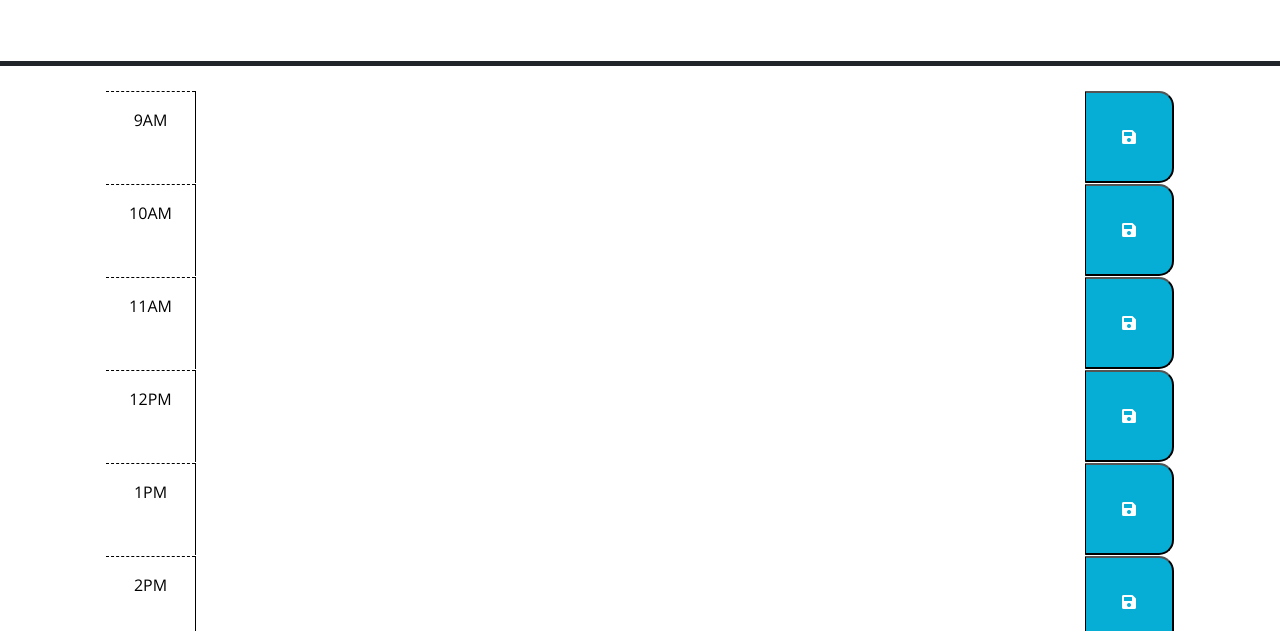
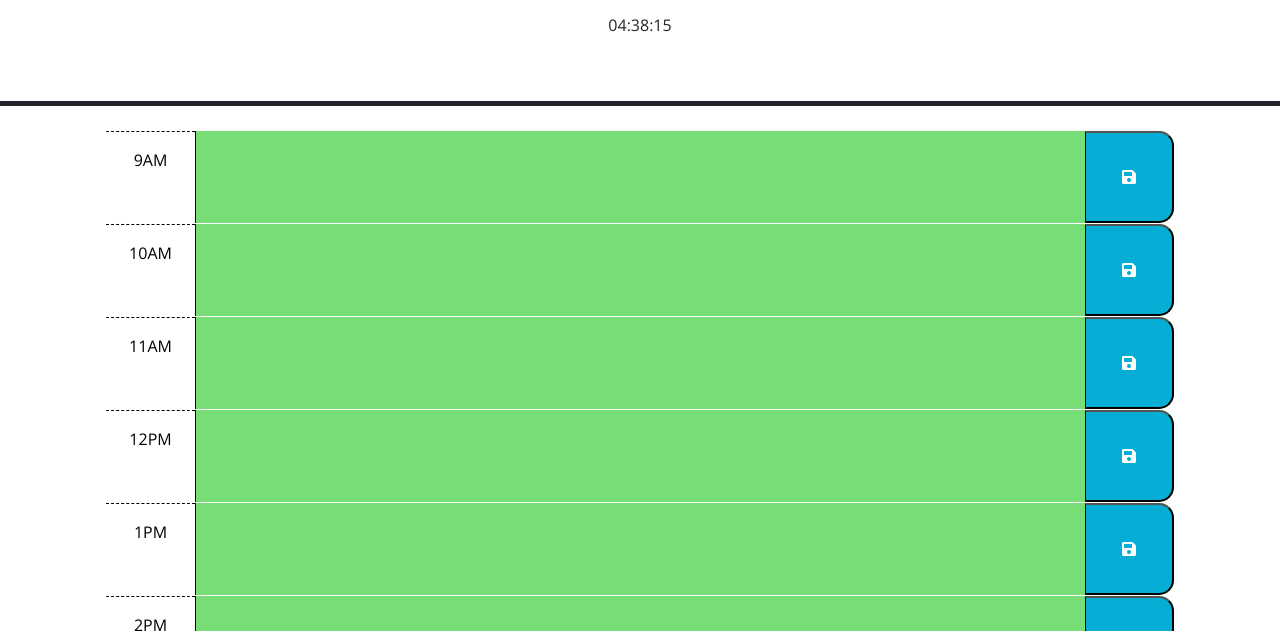
Before and after one commit to vladesovc/Event-Planner-Basic, a plain HTML site: page Develop/index.html in a window 1280 px wide. Shown: the part 166-797 px from the top of the page. Drawn offline with nearby package versions, Linux system fonts and the light colour scheme; files that its build step writes are made by us from their sources.

Commit message:
relinked becasue I took javascript and css out of assets folder

```diff
--- a/Develop/index.html
+++ b/Develop/index.html
@@ -9,7 +9,7 @@
   <link rel="stylesheet" href="https://use.fontawesome.com/releases/v5.8.1/css/all.css"
     integrity="sha384-50oBUHEmvpQ+1lW4y57PTFmhCaXp0ML5d60M1M7uH2+nqUivzIebhndOJK28anvf" crossorigin="anonymous" />
   <link href="https://fonts.googleapis.com/css?family=Open+Sans&display=swap" rel="stylesheet" />
-  <link rel="stylesheet" href="./assets/style.css" />
+  <link rel="stylesheet" href="./style.css" />
   <title>Work Day Scheduler</title>
 </head>
 
@@ -100,7 +100,7 @@
     integrity="sha256-iu/zLUB+QgISXBLCW/mcDi/rnf4m4uEDO0wauy76x7U=" crossorigin="anonymous"></script>
 
   <script src="https://code.jquery.com/jquery-3.4.1.min.js"></script>
-  <script src="./assets/script.js"></script>
+  <script src="./script.js"></script>
 </body>
 
 </html>
```
